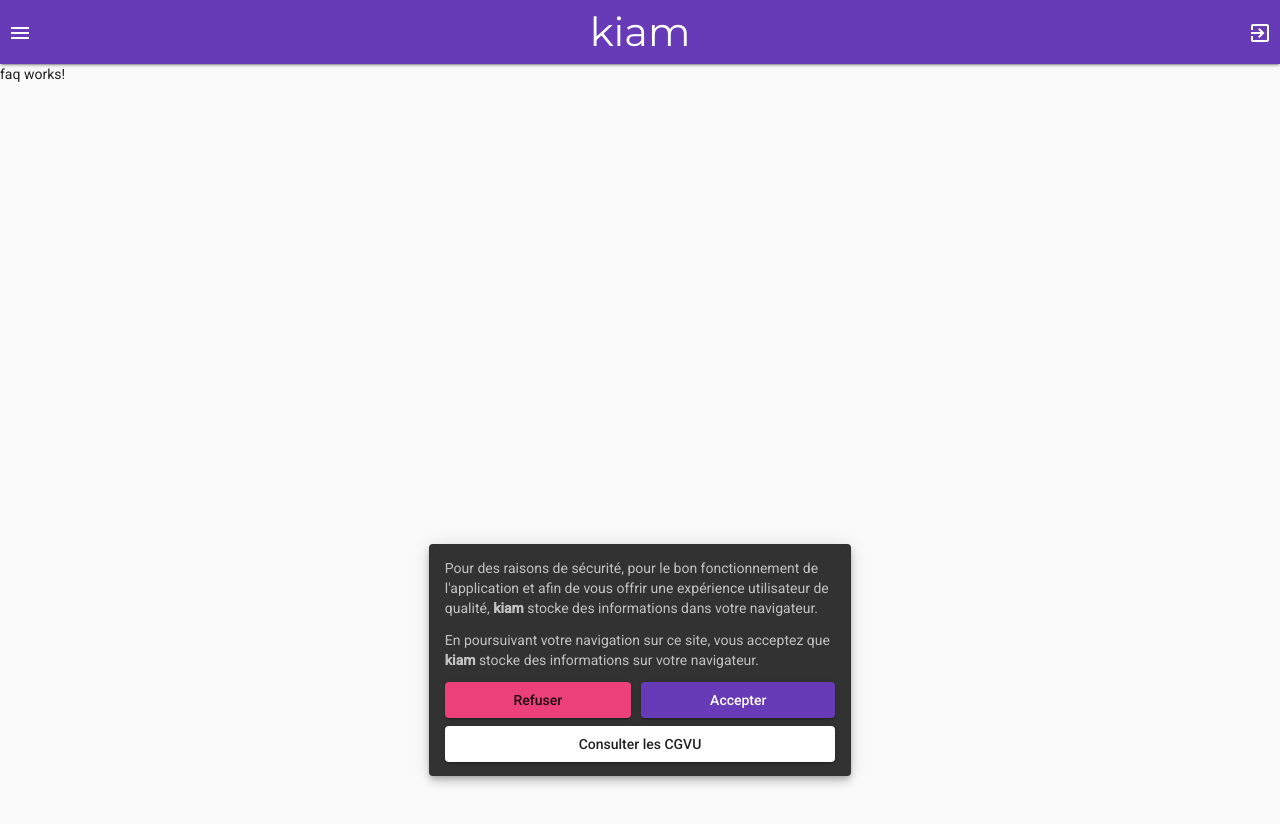
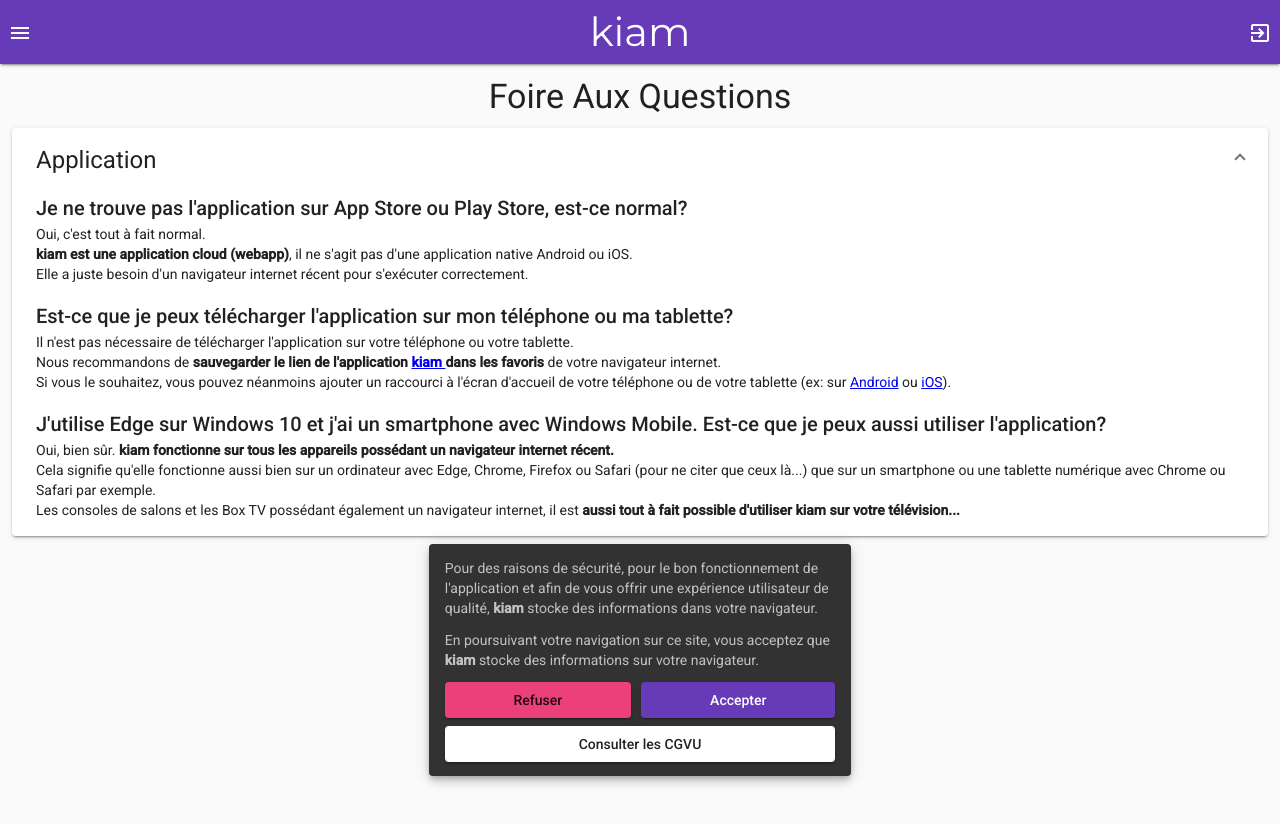
Before and after one commit to trendev/kiam-welcome, an Angular app: page /faq in a window 1280 px wide. Shown: the top 824 px of the page. Built offline with nearby package versions, Linux system fonts and the light colour scheme.

Commit message:
question about application

```diff
--- a/src/app/faq/faq.component.html
+++ b/src/app/faq/faq.component.html
@@ -1 +1,42 @@
-<p>faq works!</p>
+<h1 class="mat-display-1 title">Foire Aux Questions</h1>
+<mat-expansion-panel [expanded]=true>
+    <mat-expansion-panel-header>
+        <mat-panel-title>
+            <h1>Application</h1>
+        </mat-panel-title>
+    </mat-expansion-panel-header>
+
+    <div>
+        <h2>Je ne trouve pas l'application sur App Store ou Play Store, est-ce normal?</h2>
+        <p class="response">Oui, c'est tout à fait normal.</p>
+        <p class="response"><b>{{appName}} est une application cloud (webapp)</b>, il ne s'agit pas d'une application
+            native Android ou iOS.</p>
+        <p class="response">Elle a juste besoin d'un navigateur internet récent pour s'exécuter correctement.</p>
+    </div>
+    <div class="next">
+        <h2>Est-ce que je peux télécharger l'application sur mon téléphone ou ma tablette?</h2>
+        <p class="response">Il n'est pas nécessaire de télécharger l'application sur votre téléphone ou votre tablette.
+        </p>
+        <p class="response">Nous recommandons de <b>sauvegarder le lien de l'application <a href="/app/"
+                    target="blank">{{appName}} </a> dans les favoris</b> de votre navigateur internet.</p>
+        <p class="response">Si vous le souhaitez, vous pouvez néanmoins ajouter un raccourci à l'écran d'accueil de
+            votre téléphone ou de votre tablette (ex: sur <a
+                href="https://support.mozilla.org/fr/kb/comment-ajouter-un-raccourci-vers-site-web-firefox-android"
+                target="blank">Android</a> ou <a href="https://support.apple.com/fr-fr/guide/iphone/iph42ab2f3a7/ios"
+                target="blank">iOS</a>).</p>
+    </div>
+    <div class="next">
+        <h2>J'utilise Edge sur Windows 10 et j'ai un smartphone avec Windows Mobile. Est-ce que je peux aussi utiliser
+            l'application? </h2>
+        <p class="response">Oui, bien sûr. <b>{{appName}} fonctionne sur tous les appareils possédant un navigateur
+                internet récent.</b>
+        </p>
+        <p class="response">Cela signifie qu'elle fonctionne aussi bien sur un ordinateur avec Edge, Chrome, Firefox ou
+            Safari (pour ne citer que ceux là...) que sur
+            un smartphone ou une tablette numérique avec Chrome ou Safari par exemple.</p>
+        <p class="response">Les consoles de salons et les Box TV possédant également un navigateur internet, il est <b>aussi tout à fait possible d'utiliser {{appName}} sur votre télévision...</b></p>
+    </div>
+    <!-- <mat-action-row>
+        <button mat-button>Click me</button>
+    </mat-action-row> -->
+</mat-expansion-panel>
--- a/src/app/faq/faq.component.scss
+++ b/src/app/faq/faq.component.scss
@@ -0,0 +1,25 @@
+.title {
+    text-align: center;
+    margin-top: 12px;
+    margin-bottom: 12px;
+}
+
+mat-expansion-panel {
+    margin: 12px;
+}
+
+h1 {
+    margin: 0;
+}
+
+h2 {
+    margin: 0;
+}
+
+.next {
+    margin-top: 16px;
+}
+
+.response {
+    margin: 0;
+}
--- a/src/app/faq/faq.component.ts
+++ b/src/app/faq/faq.component.ts
@@ -1,4 +1,4 @@
-import { Component, OnInit } from '@angular/core';
+import { Component, OnInit, Input } from '@angular/core';
 
 @Component({
   selector: 'app-faq',
@@ -7,6 +7,8 @@
 })
 export class FAQComponent implements OnInit {
 
+  appName = 'kiam';
+
   constructor() { }
 
   ngOnInit(): void {
```
Also changed, not shown: src/app/material.module.ts (+6 -3 lines).
